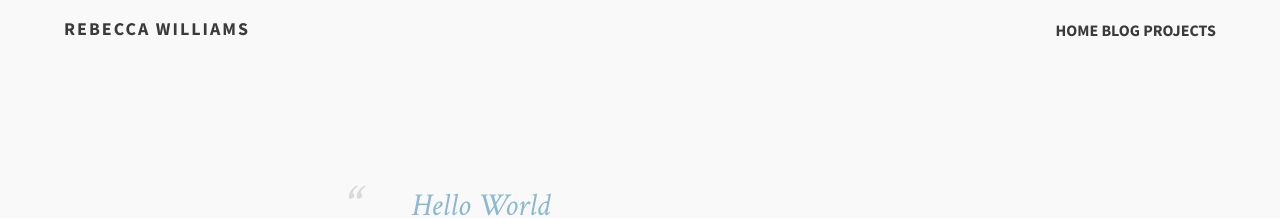
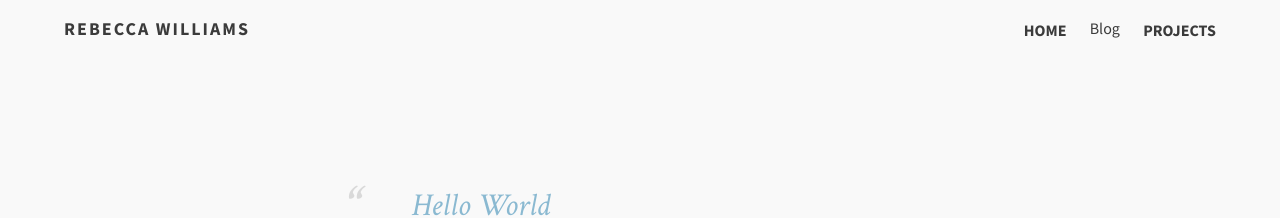
Before and after one commit to rebeccawilliams/rebeccawilliams.us, a Jekyll site: the page built from index.md, in a window 1280 px wide. Shown: the top 218 px of the page. Built offline with Jekyll 4.4.1, drawn with Linux system fonts in a browser that asks for light colours.

Commit message:
Update head-dark.html

```diff
--- a/_includes/head-dark.html
+++ b/_includes/head-dark.html
@@ -60,7 +60,11 @@
              <ul>
             <li>
               <a href="/" title="{{ site.title }}">Home</a>
+            </li>
+            <li></li>
               <a href="/blog" title="{{ site.title }}">Blog</a>
+            </li>
+            <li>
               <a href="/projects" title="{{ site.title }}">Projects</a>
             </li>
 
```
